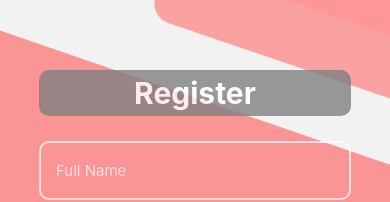
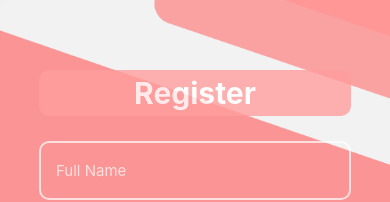
Before and after one commit to nicknac1003/TravPlan, a React Native app: screen /Register in a window 390 px wide. Shown: the part 230-432 px from the top of the page. Built offline with nearby package versions, Linux system fonts and the light colour scheme.

Commit message:
register stlye adjust

```diff
--- a/screens/RegisterScreen.js
+++ b/screens/RegisterScreen.js
@@ -208,7 +208,7 @@ const styles = StyleSheet.create({
         marginTop: 300,
         width: '80%',
         borderRadius: 10,
-        backgroundColor: 'gray',
+        backgroundColor: '#FF9D9D',
         opacity: 0.8,
         paddingVertical: 5,
         paddingHorizontal: 10,
```
